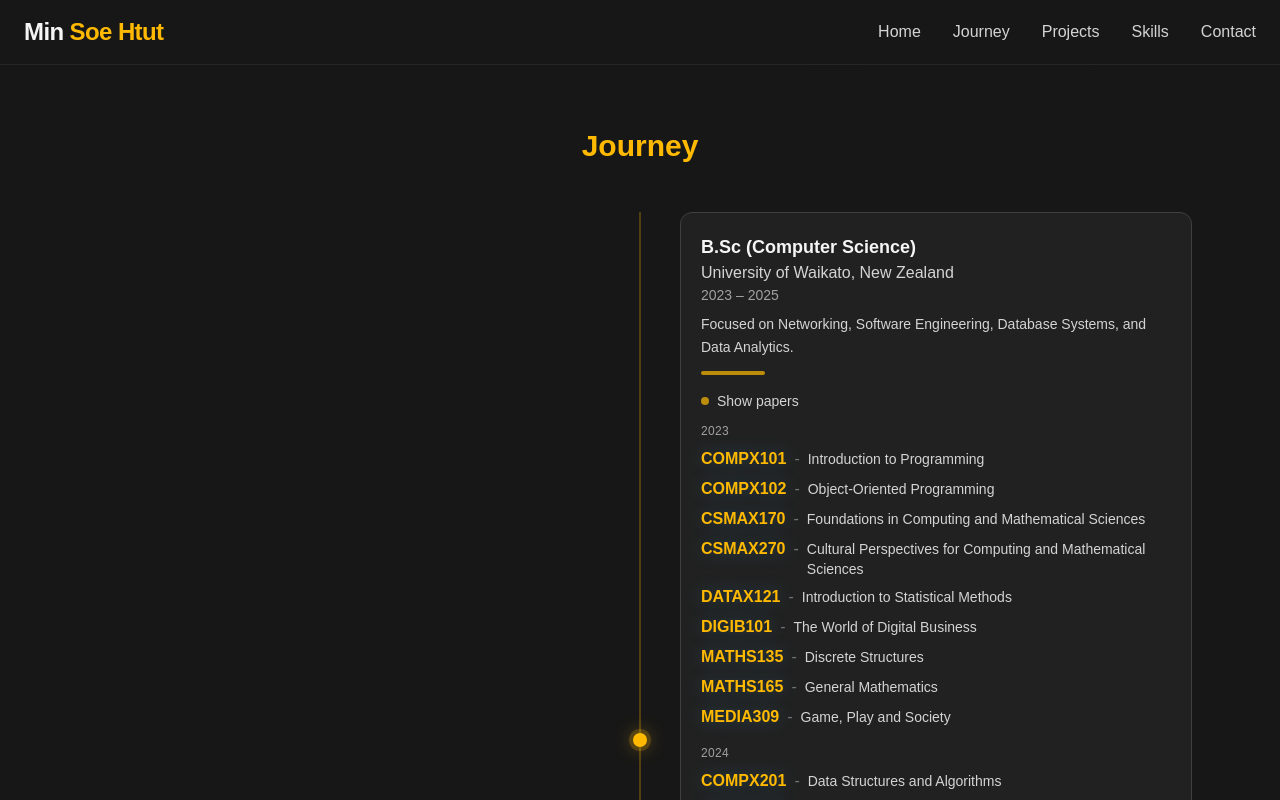
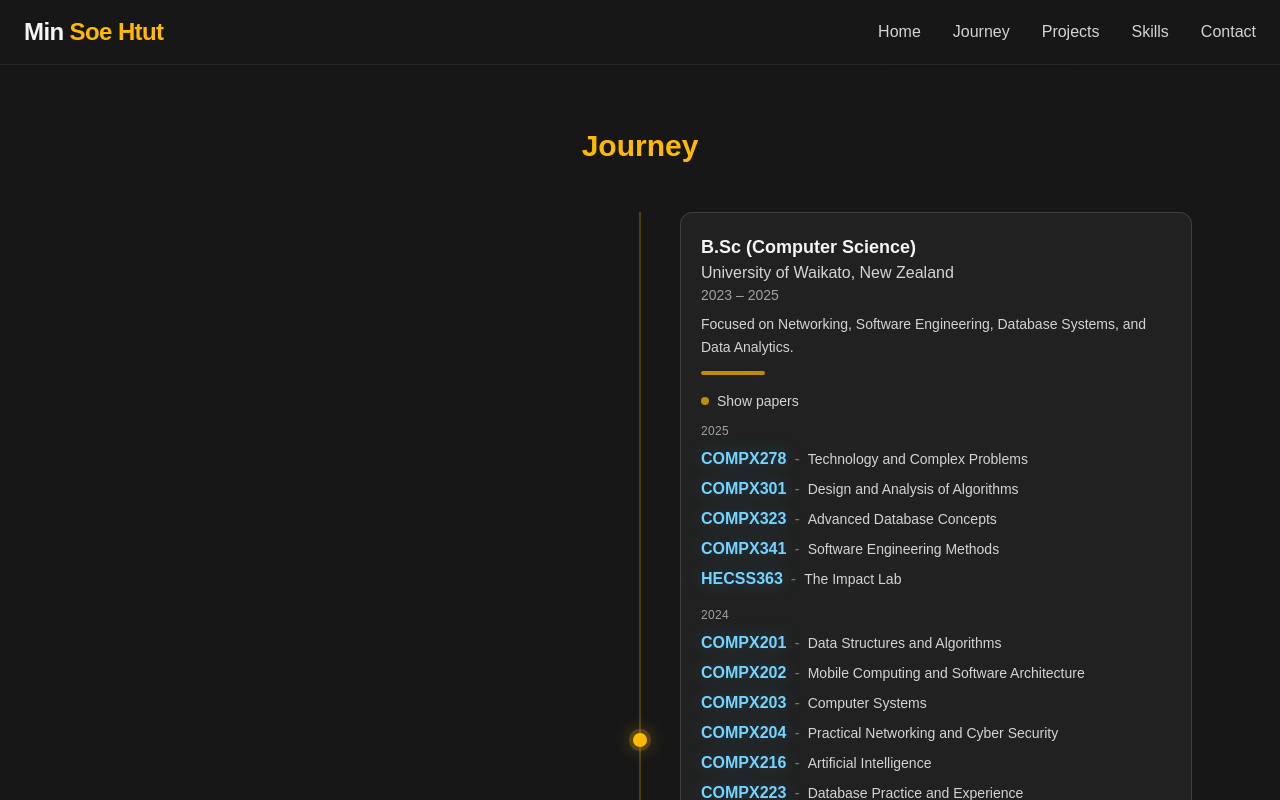
Before and after one commit to minsoehtut306/my-portfolio, a Next.js app: page / in a window 1280 px wide. Both pictures are taken after a click on the heading "Show papers". Shown: the part 578-1378 px from the top of the page. Built offline with nearby package versions, Linux system fonts and the light colour scheme.

Commit message:
Update page.tsx
Fix Bug

```diff
--- a/src/app/page.tsx
+++ b/src/app/page.tsx
@@ -182,34 +182,34 @@ const items = [
             "Focused on Networking, Software Engineering, Database Systems, and Data Analytics.",
           papersByYear: {
             "2025": [
-              "COMPX278 Technology and Complex Problems",
-              "COMPX301 Design and Analysis of Algorithms",
-              "COMPX323 Advanced Database Concepts",
-              "COMPX341 Software Engineering Methods",
-              "HECSS363 The Impact Lab",
+              "COMPX278 - Technology and Complex Problems",
+              "COMPX301 - Design and Analysis of Algorithms",
+              "COMPX323 - Advanced Database Concepts",
+              "COMPX341 - Software Engineering Methods",
+              "HECSS363 - The Impact Lab",
             ],
             "2024": [
-              "COMPX201 Data Structures and Algorithms",
-              "COMPX202 Mobile Computing and Software Architecture",
-              "COMPX203 Computer Systems",
-              "COMPX204 Practical Networking and Cyber Security",
-              "COMPX216 Artificial Intelligence",
-              "COMPX223 Database Practice and Experience",
-              "COMPX251 Applied Computing Tools 1",
-              "COMPX310 Machine Learning",
-              "COMPX361 Logic and Computation",
-              "PRMGT200 Fundamentals of Operations and Project Management",
+              "COMPX201 - Data Structures and Algorithms",
+              "COMPX202 - Mobile Computing and Software Architecture",
+              "COMPX203 - Computer Systems",
+              "COMPX204 - Practical Networking and Cyber Security",
+              "COMPX216 - Artificial Intelligence",
+              "COMPX223 - Database Practice and Experience",
+              "COMPX251 - Applied Computing Tools 1",
+              "COMPX310 - Machine Learning",
+              "COMPX361 - Logic and Computation",
+              "PRMGT200 - Fundamentals of Operations and Project Management",
             ],
             "2023": [
-              "COMPX101 Introduction to Programming",
-              "COMPX102 Object-Oriented Programming",
-              "CSMAX170 Foundations in Computing and Mathematical Sciences",
-              "CSMAX270 Cultural Perspectives for Computing and Mathematical Sciences",
-              "DATAX121 Introduction to Statistical Methods",
-              "DIGIB101 The World of Digital Business",
-              "MATHS135 Discrete Structures",
-              "MATHS165 General Mathematics",
-              "MEDIA309 Game, Play and Society",
+              "COMPX101 - Introduction to Programming",
+              "COMPX102 - Object-Oriented Programming",
+              "CSMAX170 - Foundations in Computing and Mathematical Sciences",
+              "CSMAX270 - Cultural Perspectives for Computing and Mathematical Sciences",
+              "DATAX121 - Introduction to Statistical Methods",
+              "DIGIB101 - The World of Digital Business",
+              "MATHS135 - Discrete Structures",
+              "MATHS165 - General Mathematics",
+              "MEDIA309 - Game, Play and Society",
             ],
           },
         },
@@ -244,7 +244,10 @@ const items = [
           details:
             "BIM-based drawings, services coordination, and data integration across design",
         },
-      ].map((item, i) => {
+      ].
+
+
+      map((item, i) => {
         const isRight = i % 2 === 0;
         const skyAccent =
           item.title === "Operation Director" || item.title === "Assistant BIM Technician";
@@ -323,26 +326,38 @@ const items = [
                   <span className="inline-block h-2 w-2 rounded-full bg-amber-400/70" />
                   Show papers
                 </summary>
+
                 <div className="mt-3 space-y-4">
-                      {Object.entries(item.papersByYear).map(([year, papers]) => (
+                  {(
+                    ("papersByYear" in item && item.papersByYear
+                      ? (Object.entries(item.papersByYear) as [string, string[]][])
+                      : []
+                    )
+                  )
+                    // newest year first (numeric sort)
+                    .sort(([a], [b]) => Number(b) - Number(a))
+                    .map(([year, papers]) => (
                       <div key={year}>
                         <div className="text-xs uppercase tracking-wide text-neutral-400 mb-2">
                           {year}
                         </div>
                         <ul className="space-y-1.5">
-                            {papers.map((p) => {
-                              const [code, ...nameParts] = p.split(" "); // separate code from name
-                              const name = nameParts.join(" ");
+                          {papers.map((raw, idx) => {
+                            // Expect "COMPX101 - Intro..." or "COMPX101 Intro..."
+                            const m = raw.match(/^([A-Z]+[A-Z0-9]+)\s*(?:-|—)?\s*(.*)$/);
+                            const code = m ? m[1] : raw;
+                            const name = m && m[2] ? m[2] : "";
                             return (
-                                <li key={p} className="flex items-baseline gap-2">
-                                  {/* code: highlighted */}
-                                  <span className="text-base font-semibold text-amber-400 drop-shadow-[0_0_8px_rgba(56,189,248,0.25)]">
+                              <li key={idx} className="flex items-baseline gap-2">
+                                <span className="text-base font-semibold text-sky-300 drop-shadow-[0_0_8px_rgba(56,189,248,0.25)]">
                                   {code}
                                 </span>
-                                  {/* hyphen */}
+                                {name && (
+                                  <>
                                     <span className="text-neutral-500">-</span>
-                                  {/* course name */}
                                     <span className="text-sm text-neutral-300">{name}</span>
+                                  </>
+                                )}
                               </li>
                             );
                           })}
```
Lines whose indentation alone changed are shown as unchanged.
